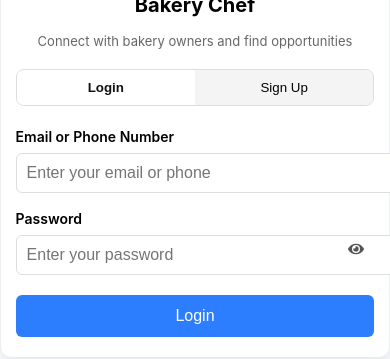
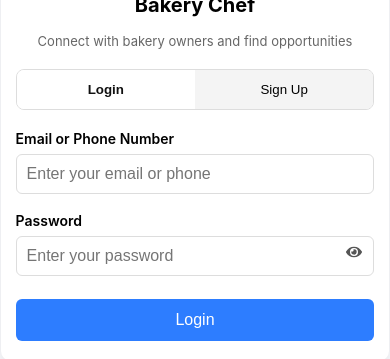
Before and after one commit to Ritikchauhan022/SahaayakSolution, a React (Create React App) app in the folder client/: page /loginsignup in a window 390 px wide. Shown: the part 219-578 px from the top of the page. Built offline with nearby package versions, Linux system fonts and the light colour scheme; no server answers.

Commit message:
LoginSignup page responsive fix

```diff
--- a/client/src/App.css
+++ b/client/src/App.css
@@ -442,17 +442,24 @@
 
 
 /* yha se LoginSignup ki css hai */
+
+* {
+  /* box-sizing: border-box; */
+  /* margin: 0; */
+  /* padding: 0; */
+}
 .ls-container{
 width: 100%;
 min-height: 100vh;
 background: #f8f9fc;
-padding-bottom: 20px;
+padding-bottom: 40px; /* Padding thodi badhayi hai balance ke liye */
 }
 
 .ls-header{
   display: flex;
   align-items: center;
   gap: 15px;
+  padding: 10px 20px; /* Header mein thodi padding add ki */
   margin-bottom: 40px;
   background: #fff;
   border-bottom: 1px solid #e5e5e5;
@@ -470,9 +477,10 @@ padding-bottom: 20px;
 
 .ls-box {
    max-width: 420px;
+   width: 90%; /* Mobile par 90% width lega */
    margin: auto;
    background: #fff;
-   padding: 25px;
+   padding: 30px 25px; /* Padding thodi adjust ki */
    border-radius: 12px;
    box-shadow: 0 4px 15px rgba(0,0,0,0.09);
    text-align: center;
@@ -509,7 +517,7 @@ padding-bottom: 20px;
 
   .ls-tabs button{
      flex: 1;
-     padding: 10px;
+     padding: 12px;
      background: #f4f4f4;
      border: none;
      cursor: pointer;
@@ -538,14 +546,16 @@ padding-bottom: 20px;
   .ls-form label{
     font-size: 14px;
     font-weight: 600;
+    display: block; /* Label ko block banaya safe layout ke liye */
   }
 
   .ls-form input{
     width: 100%;
-    padding: 10px;
-    margin: 7px 0 15px 0;
+    padding: 12px; /* Thoda comfortable padding mobile ke liye */
+    margin: 7px 0 18px 0;
     border-radius: 6px;
     border: 1px solid #ddd;
+    box-sizing: border-box; /* Width issue se bachne ke liye */
   }
 
   .ls-password-box{
@@ -554,8 +564,8 @@ padding-bottom: 20px;
 
   .ls-password-box span{
      position: absolute;
-     right: 10px;
-     top: 13px;
+     right: 12px;
+     top: 15px;
      cursor: pointer;
      color: #555;
   }
@@ -571,6 +581,9 @@ padding-bottom: 20px;
     cursor: pointer;
     margin-top: 5px;
   }
+  .ls-submit-btn:hover {
+  background: #1a66e6;
+}
 
   /* --- Browser Default Password Icons Fix --- */
 
```
